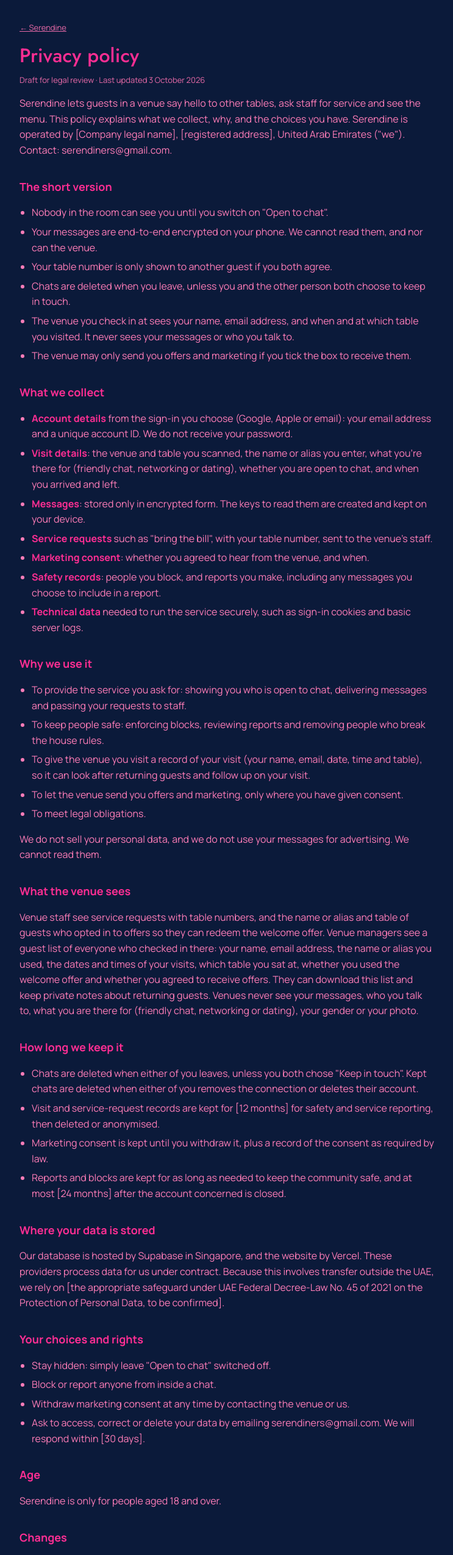
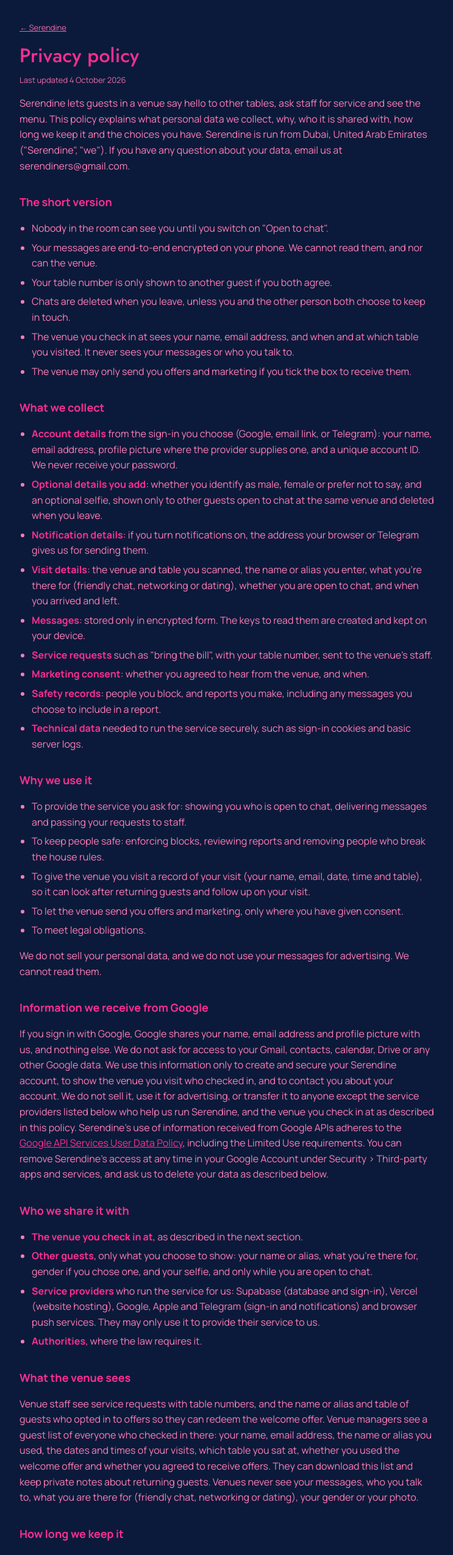
Before and after one commit to htregoning/serendine-web, a Next.js app: page /privacy in a window 1280 px wide. Shown: the top 2550 px of the page at 61% size, without its empty margins (268-1011 px from the left). Built offline with nearby package versions, Linux system fonts and the light colour scheme.

Commit message:
Privacy policy: Google user data section, sharing, deletion; remove draft placeholders
Co-Authored-By: Claude Opus 5.5 <noreply@anthropic.com>
Claude-Session: https://claude.ai/code/session_01MaNnLUfUYWpx6C4BbXxDS4

```diff
--- a/src/app/privacy/page.tsx
+++ b/src/app/privacy/page.tsx
@@ -2,19 +2,19 @@ import Link from 'next/link';
 
 export const metadata = { title: 'Privacy policy · Serendine' };
 
-// DRAFT for legal review. Items in [brackets] must be completed before launch.
+// To be reviewed by a lawyer before wider launch (company details to add once incorporated).
 export default function Privacy() {
   return (
     <main className="legal">
       <Link href="/" className="small">← Serendine</Link>
       <h1 className="display">Privacy policy</h1>
-      <p className="small">Draft for legal review · Last updated 3 October 2026</p>
+      <p className="small">Last updated 4 October 2026</p>
 
       <p>
         Serendine lets guests in a venue say hello to other tables, ask staff for service and see the menu.
-        This policy explains what we collect, why, and the choices you have. Serendine is operated by
-        [Company legal name], [registered address], United Arab Emirates (&quot;we&quot;). Contact:
-        serendiners@gmail.com.
+        This policy explains what personal data we collect, why, who it is shared with, how long we keep it and the
+        choices you have. Serendine is run from Dubai, United Arab Emirates (&quot;Serendine&quot;, &quot;we&quot;). If you
+        have any question about your data, email us at serendiners@gmail.com.
       </p>
 
       <h2>The short version</h2>
@@ -29,7 +29,9 @@ export default function Privacy() {
 
       <h2>What we collect</h2>
       <ul>
-        <li><b>Account details</b> from the sign-in you choose (Google, Apple or email): your email address and a unique account ID. We do not receive your password.</li>
+        <li><b>Account details</b> from the sign-in you choose (Google, email link, or Telegram): your name, email address, profile picture where the provider supplies one, and a unique account ID. We never receive your password.</li>
+        <li><b>Optional details you add</b>: whether you identify as male, female or prefer not to say, and an optional selfie, shown only to other guests open to chat at the same venue and deleted when you leave.</li>
+        <li><b>Notification details</b>: if you turn notifications on, the address your browser or Telegram gives us for sending them.</li>
         <li><b>Visit details</b>: the venue and table you scanned, the name or alias you enter, what you&apos;re there for (friendly chat, networking or dating), whether you are open to chat, and when you arrived and left.</li>
         <li><b>Messages</b>: stored only in encrypted form. The keys to read them are created and kept on your device.</li>
         <li><b>Service requests</b> such as &quot;bring the bill&quot;, with your table number, sent to the venue&apos;s staff.</li>
@@ -48,6 +50,27 @@ export default function Privacy() {
       </ul>
       <p>We do not sell your personal data, and we do not use your messages for advertising. We cannot read them.</p>
 
+      <h2>Information we receive from Google</h2>
+      <p>
+        If you sign in with Google, Google shares your name, email address and profile picture with us, and nothing
+        else. We do not ask for access to your Gmail, contacts, calendar, Drive or any other Google data. We use this
+        information only to create and secure your Serendine account, to show the venue you visit who checked in, and to
+        contact you about your account. We do not sell it, use it for advertising, or transfer it to anyone except the
+        service providers listed below who help us run Serendine, and the venue you check in at as described in this
+        policy. Serendine&apos;s use of information received from Google APIs adheres to the{' '}
+        <a href="https://developers.google.com/terms/api-services-user-data-policy">Google API Services User Data Policy</a>,
+        including the Limited Use requirements. You can remove Serendine&apos;s access at any time in your Google Account
+        under Security › Third-party apps and services, and ask us to delete your data as described below.
+      </p>
+
+      <h2>Who we share it with</h2>
+      <ul>
+        <li><b>The venue you check in at</b>, as described in the next section.</li>
+        <li><b>Other guests</b>, only what you choose to show: your name or alias, what you&apos;re there for, gender if you chose one, and your selfie, and only while you are open to chat.</li>
+        <li><b>Service providers</b> who run the service for us: Supabase (database and sign-in), Vercel (website hosting), Google, Apple and Telegram (sign-in and notifications) and browser push services. They may only use it to provide their service to us.</li>
+        <li><b>Authorities</b>, where the law requires it.</li>
+      </ul>
+
       <h2>What the venue sees</h2>
       <p>
         Venue staff see service requests with table numbers, and the name or alias and table of guests who opted in
@@ -61,16 +84,18 @@ export default function Privacy() {
       <h2>How long we keep it</h2>
       <ul>
         <li>Chats are deleted when either of you leaves, unless you both chose &quot;Keep in touch&quot;. Kept chats are deleted when either of you removes the connection or deletes their account.</li>
-        <li>Visit and service-request records are kept for [12 months] for safety and service reporting, then deleted or anonymised.</li>
+        <li>Visit and service-request records are kept for 12 months for safety and service reporting, then deleted or anonymised.</li>
         <li>Marketing consent is kept until you withdraw it, plus a record of the consent as required by law.</li>
-        <li>Reports and blocks are kept for as long as needed to keep the community safe, and at most [24 months] after the account concerned is closed.</li>
+        <li>Selfies are deleted when your visit ends. Your account details are kept until you ask us to delete your account.</li>
+        <li>Reports and blocks are kept for as long as needed to keep the community safe, and at most 24 months after the account concerned is closed.</li>
       </ul>
 
       <h2>Where your data is stored</h2>
       <p>
         Our database is hosted by Supabase in Singapore, and the website by Vercel. These providers process data for
-        us under contract. Because this involves transfer outside the UAE, we rely on [the appropriate safeguard under
-        UAE Federal Decree-Law No. 45 of 2021 on the Protection of Personal Data, to be confirmed].
+        us under contract. Because this involves transfer outside the UAE, we protect it with the contractual safeguards
+        that UAE Federal Decree-Law No. 45 of 2021 on the Protection of Personal Data requires. All data is encrypted
+        in transit, and messages between guests are end-to-end encrypted.
       </p>
 
       <h2>Your choices and rights</h2>
@@ -78,7 +103,8 @@ export default function Privacy() {
         <li>Stay hidden: simply leave &quot;Open to chat&quot; switched off.</li>
         <li>Block or report anyone from inside a chat.</li>
         <li>Withdraw marketing consent at any time by contacting the venue or us.</li>
-        <li>Ask to access, correct or delete your data by emailing serendiners@gmail.com. We will respond within [30 days].</li>
+        <li>Ask to access, correct or delete your data by emailing serendiners@gmail.com. We will respond within 30 days.</li>
+        <li>Delete your account and the data linked to it by emailing serendiners@gmail.com from the address you signed in with.</li>
       </ul>
 
       <h2>Age</h2>
```
Also changed, not shown: src/app/terms/page.tsx (+5 -5 lines).
